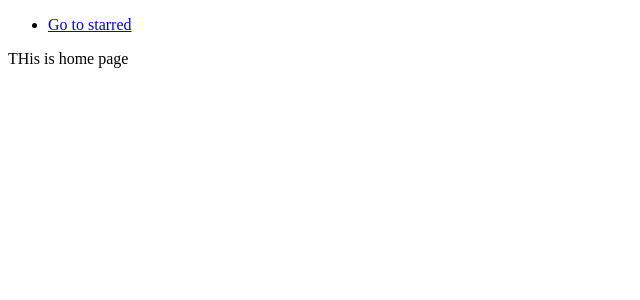
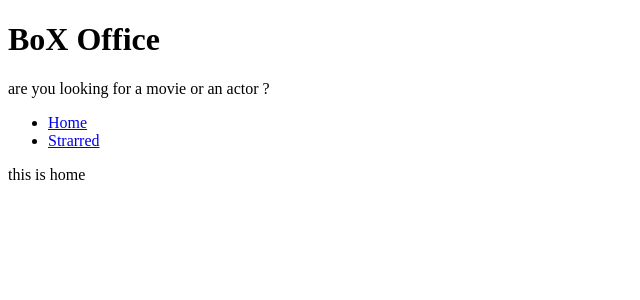
Before and after one commit to neekk14/box-office, a React (Create React App) app: page / in a window 1280 px wide. Shown: the top 300 px of the page, without its empty margins (0-640 px from the left). Built offline with nearby package versions, Linux system fonts and the light colour scheme.

Commit message:
create layoutmanagement and title

```diff
--- a/src/App.js
+++ b/src/App.js
@@ -1,21 +1,19 @@
 import React from 'react';
 import { Switch, Route } from 'react-router-dom';
-import Navs from './components/Navs';
+import Home from './pages/Home';
+import Starred from './pages/Starred';
 
 function App() {
   return (
-    <div>
-      <Navs />
     <Switch>
       <Route exact path="/">
-          THis is home page
+        <Home />
       </Route>
       <Route exact path="/starred">
-          stareed
+        <Starred />
       </Route>
       <Route>tthis is 404 pages</Route>
     </Switch>
-    </div>
   );
 }
 
--- /dev/null
+++ b/src/components/MainPageLayout.jsx
@@ -0,0 +1,18 @@
+import React from 'react';
+import Navs from './Navs';
+import Title from './Title';
+
+const MainPageLayout = ({ children }) => {
+  return (
+    <div>
+      <Title
+        title="BoX Office"
+        subtitle="are you looking  for a movie or an actor ?"
+      />
+      <Navs />
+      {children}
+    </div>
+  );
+};
+
+export default MainPageLayout;
--- a/src/components/Navs.jsx
+++ b/src/components/Navs.jsx
@@ -1,13 +1,21 @@
 import React from 'react';
 import { Link } from 'react-router-dom';
+
+const Links = [
+  { to: '/', text: 'Home' },
+  { to: '/Starred', text: 'Strarred' },
+];
 
 const nave = () => {
   return (
     <div>
       <ul>
-        <li>
-          <Link to="/starred"> Go to starred</Link>
-        </li>
+        {Links.map(item => (
+          <li key={item.to}>
+            {' '}
+            <Link to={item.to}> {item.text}</Link>
+          </li>
+        ))}
       </ul>
     </div>
   );
--- /dev/null
+++ b/src/components/Title.jsx
@@ -0,0 +1,12 @@
+import React from 'react';
+
+const Title = ({ title, subtitle }) => {
+  return (
+    <div>
+      <h1>{title}</h1>
+      <p>{subtitle}</p>
+    </div>
+  );
+};
+
+export default Title;
--- /dev/null
+++ b/src/pages/Home.jsx
@@ -0,0 +1,8 @@
+import React from 'react';
+import MainPageLayout from '../components/MainPageLayout';
+
+const Home = () => {
+  return <MainPageLayout>this is home</MainPageLayout>;
+};
+
+export default Home;
--- /dev/null
+++ b/src/pages/Starred.jsx
@@ -0,0 +1,8 @@
+import React from 'react';
+import MainPageLayout from '../components/MainPageLayout';
+
+const Starred = () => {
+  return <MainPageLayout>this is starred</MainPageLayout>;
+};
+
+export default Starred;
```
Lines whose indentation alone changed are shown as unchanged.
